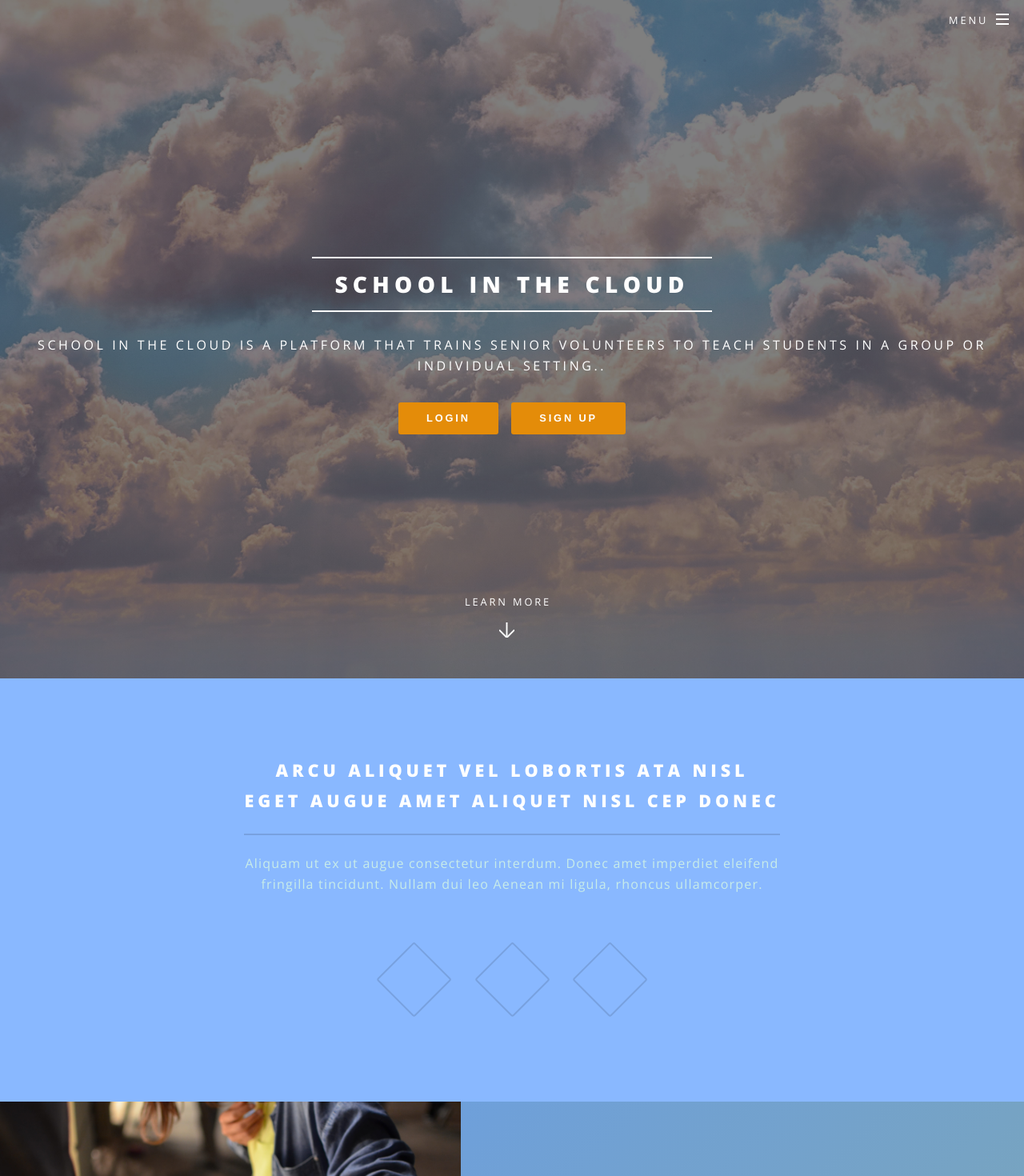
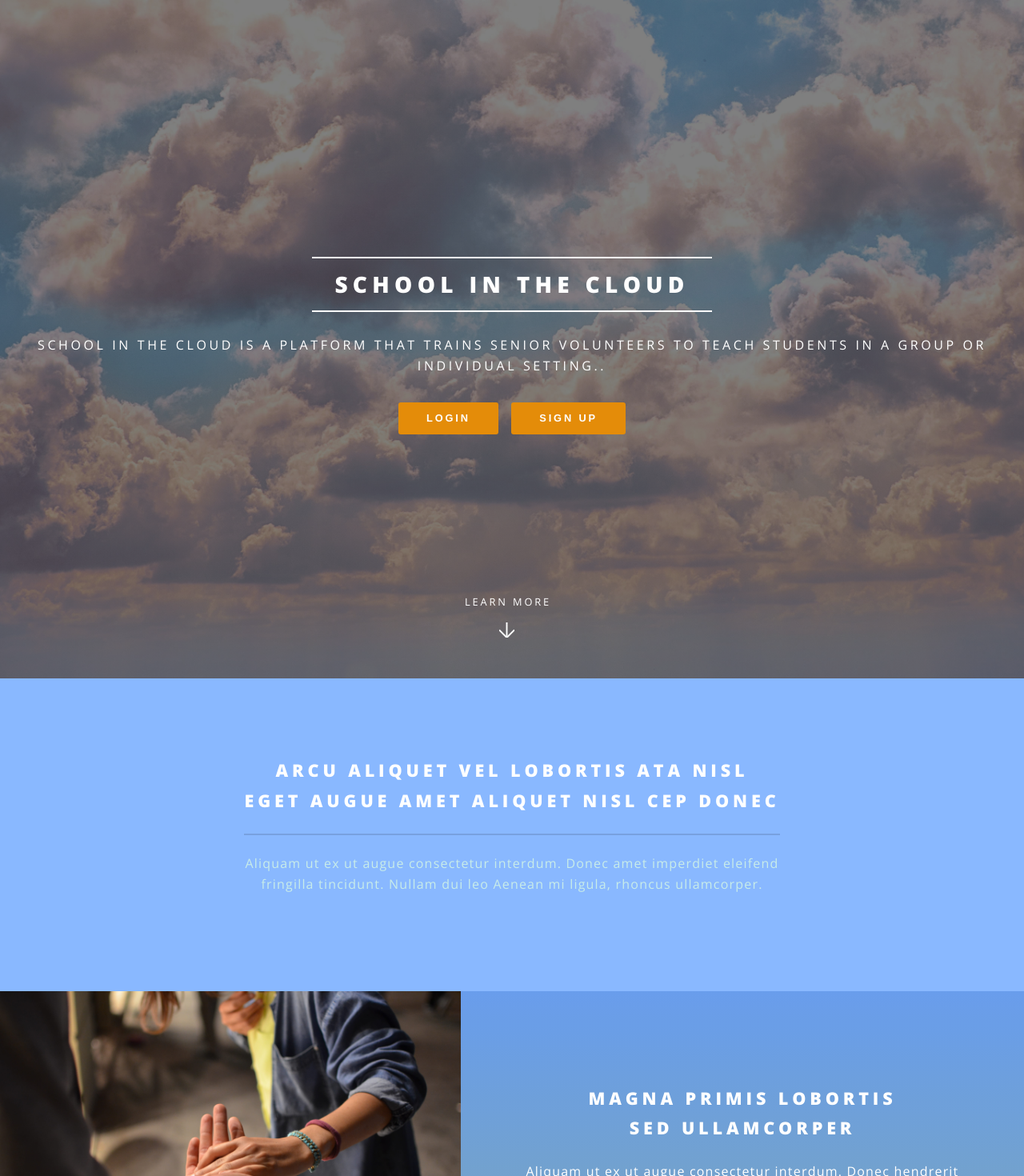
Before and after one commit to LS-School-in-the-Clouds/front-end, a React (Create React App) app: page / in a window 1280 px wide. Shown: the top 1470 px of the page at 80% size. Built offline with nearby package versions, Linux system fonts and the light colour scheme.

Commit message:
design improved

```diff
--- a/src/components/Landing/Content.js
+++ b/src/components/Landing/Content.js
@@ -29,26 +29,7 @@ export default function Content(props) {
   <div id='NewBanner'>
   <div id="page-wrapper">
 
-    {/* Header */}
-    <header id="header" className="alt">
-      <h1><a href="index.html">School In The Cloud</a></h1>
-      <nav id="nav">
-        <ul>
-          <li className="special">
-            <a href="#menu" className="menuToggle"><span>Menu</span></a>
-            <div id="menu">
-              <ul>
-                <li><a href="index.html">Home</a></li>
-                <li><a href="generic.html">About Us</a></li>
-                <li><a href="elements.html">Meet The Team</a></li>
-                <li><a href="#">Sign Up</a></li>
-                <li><a href="#">Log In</a></li>
-              </ul>
-            </div>
-          </li>
-        </ul>
-      </nav>
-    </header>
+
     {/* Banner */}
     <section id="banner">
       <div className="inner">
@@ -71,11 +52,12 @@ export default function Content(props) {
 
         </ul>
       </div>
-      <a href="#one" className="more scrolly">Learn More</a>
+      <a href="#" className="more scrolly">Learn More</a>
     </section>
     </div>
     {/* One */}
     <section id="one" className="wrapper style1 special">
+
       <div className="inner">
         <header className="major">
           <h2>
@@ -89,17 +71,7 @@ export default function Content(props) {
             ullamcorper.
           </p>
         </header>
-        <ul className="icons major">
-          <li>
-            <span className="icon fa-gem major style1"><span className="label">Lorem</span></span>
-          </li>
-          <li>
-            <span className="icon fa-heart major style2"><span className="label">Ipsum</span></span>
-          </li>
-          <li>
-            <span className="icon solid fa-code major style3"><span className="label">Dolor</span></span>
-          </li>
-        </ul>
+
       </div>
     </section>
     {/* Two */}
@@ -131,6 +103,7 @@ export default function Content(props) {
         </div>
       </section>
       <section className="spotlight">
+
         <div className="image"><img src={PicThree} alt="" /></div>
         <div className="content">
           <h2>
@@ -141,7 +114,8 @@ export default function Content(props) {
             Aliquam ut ex ut augue consectetur interdum. Donec hendrerit
             imperdiet. Mauris eleifend fringilla nullam aenean mi ligula.
           </p>
-        </div>
+          </div>
+
       </section>
     </section>
     {/* Three */}
@@ -202,22 +176,8 @@ export default function Content(props) {
         </ul>
       </div>
     </section>
-    {/* CTA */}
-    <section id="cta" className="wrapper style4">
-      <div className="inner">
-        <header>
-          <h2>Arcue ut vel commodo</h2>
-          <p>
-            Aliquam ut ex ut augue consectetur interdum endrerit imperdiet
-            amet eleifend fringilla.
-          </p>
-        </header>
-        <ul className="actions stacked">
-          <li><a href="#" className="button fit primary">Explore</a></li>
-          <li><a href="#" className="button fit">Learn More</a></li>
-        </ul>
-      </div>
-    </section>
+
+
     {/* Footer */}
     <footer id="footer">
       <ul className="icons">
--- a/src/style/Landing.css
+++ b/src/style/Landing.css
@@ -2972,12 +2972,17 @@ input, select, textarea {
 			}
 
 		.wrapper.style2 {
-			background-image: linear-gradient(to bottom right, #71aaff, #8db6a9);
-
-		}
-
+			background-image: linear-gradient( #71aaff, #8db6a9,  #3d3d3d);
+
+
+		}
+		#lastPara{
+			background-image: linear-gradient(to bottom right, #ac78dd, #322EFF);
+
+
+		}
 		.wrapper.style3 {
-			background-image: linear-gradient(to bottom right, #9C46EC, #322EFF);
+			background-image: linear-gradient(to bottom right, #2c2c2c, #000000);
 			color: #d3d4e4;
 		}
 
```
Also changed, not shown: 1 other file (tests, documents, lock files or other folders).
